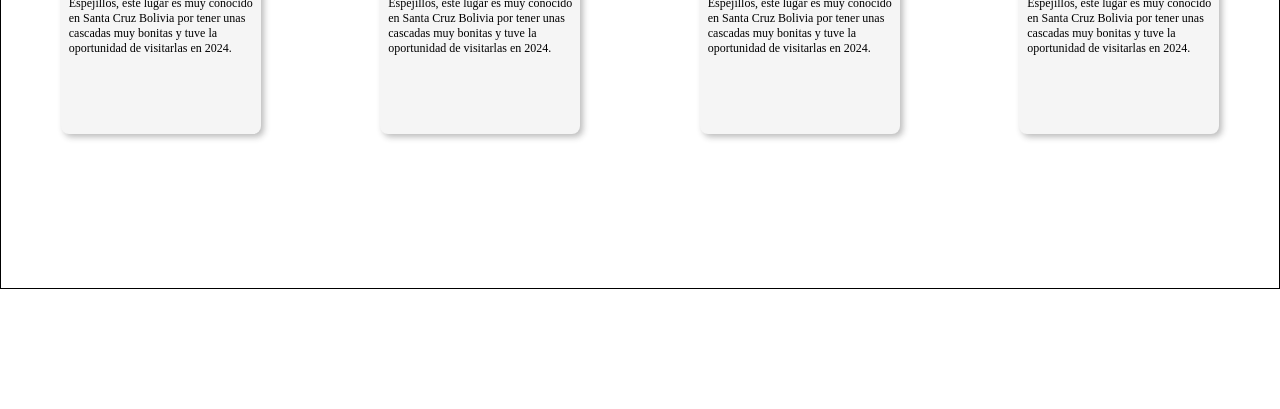
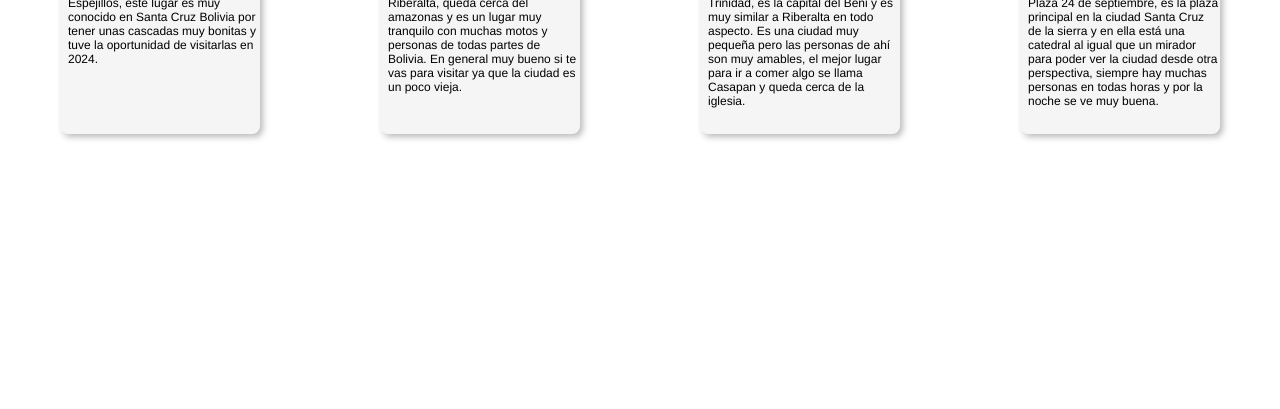
Before and after one commit to Jared092005/Practica-calificada3, a plain HTML site: page index.html in a window 1280 px wide. Shown: the part 391-800 px from the top of the page. Drawn offline with Linux system fonts and the light colour scheme.

Commit message:
cambié la imagen de las cards y también el texto de las mismas

```diff
--- a/index.html
+++ b/index.html
@@ -8,7 +8,7 @@
   </head>
   <body>
     <header class="titulo-principal">
-      <h1>Bienvenido a mi página web!</h1>
+      <h1 class="texto">Bienvenido a mi página web!</h1>
       <nav class="barra-nav">
         <a href="">Inicio</a><a href="">Sobre mí</a><a href="">Contacto</a>
       </nav>
@@ -22,7 +22,7 @@
             alt="foto-espejillos"
             class="imagen"
           />
-          <p class="texto-card">
+          <p class="texto texto-card">
             Espejillos, este lugar es muy conocido en Santa Cruz Bolivia por
             tener unas cascadas muy bonitas y tuve la oportunidad de visitarlas
             en 2024.
@@ -31,13 +31,13 @@
         <article class="contenido-card">
           <img
             src="./imagenes/WhatsApp Image 2026-04-30 at 6.21.13 PM.jpeg"
-            alt="foto-trinidad"
+            alt="foto-Riberalta"
             class="imagen"
           />
-          <p class="texto-card">
-            Espejillos, este lugar es muy conocido en Santa Cruz Bolivia por
-            tener unas cascadas muy bonitas y tuve la oportunidad de visitarlas
-            en 2024.
+          <p class="texto texto-card">
+            Riberalta, queda cerca del amazonas y es un lugar muy tranquilo con
+            muchas motos y personas de todas partes de Bolivia. En general muy
+            bueno si te vas para visitar ya que la ciudad es un poco vieja.
           </p>
         </article>
         <article class="contenido-card">
@@ -46,22 +46,24 @@
             alt="foto-trinidad"
             class="imagen"
           />
-          <p class="texto-card">
-            Espejillos, este lugar es muy conocido en Santa Cruz Bolivia por
-            tener unas cascadas muy bonitas y tuve la oportunidad de visitarlas
-            en 2024.
+          <p class="texto texto-card">
+            Trinidad, es la capital del Beni y es muy similar a Riberalta en
+            todo aspecto. Es una ciudad muy pequeña pero las personas de ahí son
+            muy amables, el mejor lugar para ir a comer algo se llama Casapan y
+            queda cerca de la iglesia.
           </p>
         </article>
         <article class="contenido-card">
           <img
             src="./imagenes/WhatsApp Image 2026-04-30 at 6.26.13 PM.jpeg"
-            alt="foto-trinidad"
+            alt="foto-Santa-Cruz"
             class="imagen"
           />
-          <p class="texto-card">
-            Espejillos, este lugar es muy conocido en Santa Cruz Bolivia por
-            tener unas cascadas muy bonitas y tuve la oportunidad de visitarlas
-            en 2024.
+          <p class="texto texto-card">
+            Plaza 24 de septiembre, es la plaza principal en la ciudad Santa
+            Cruz de la sierra y en ella está una catedral al igual que un
+            mirador para poder ver la ciudad desde otra perspectiva, siempre hay
+            muchas personas en todas horas y por la noche se ve muy buena.
           </p>
         </article>
       </section>
--- a/style.css
+++ b/style.css
@@ -10,7 +10,7 @@ body {
 
 .titulo-principal {
   height: 15%;
-  border: 1px black solid;
+  /*   border: 1px black solid; */
   background-color: rgb(177, 223, 207);
   display: flex;
   flex-direction: column;
@@ -29,11 +29,14 @@ body {
 a {
   text-decoration: none;
 }
+.texto {
+  font-family: "helvetica", sans-serif;
+}
 .contenedor-principal {
   display: grid;
   height: 70%;
   width: 100%;
-  border: 1px black solid;
+  /*   border: 1px black solid; */
 }
 .subtitulo {
   text-align: center;
```
